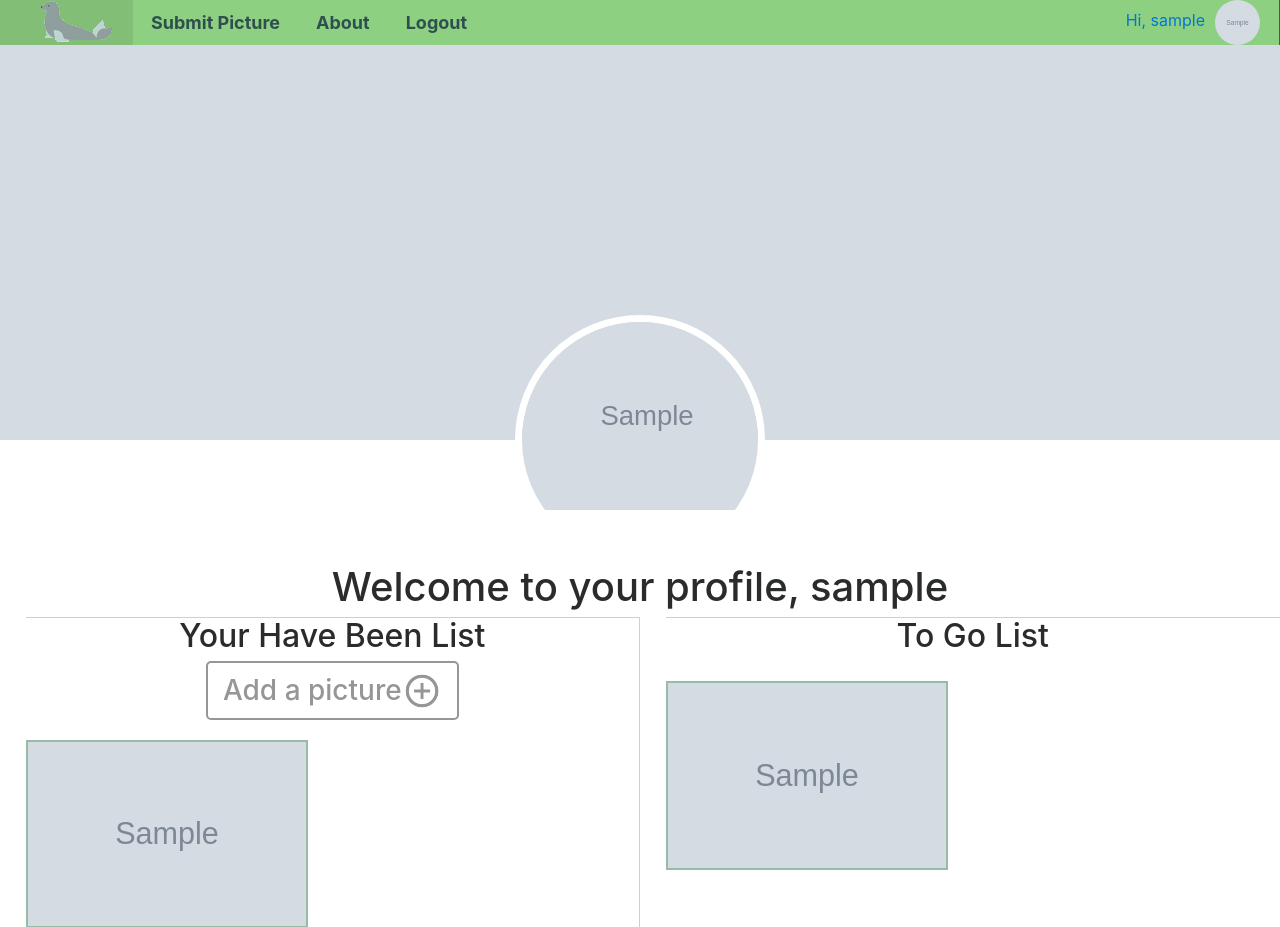
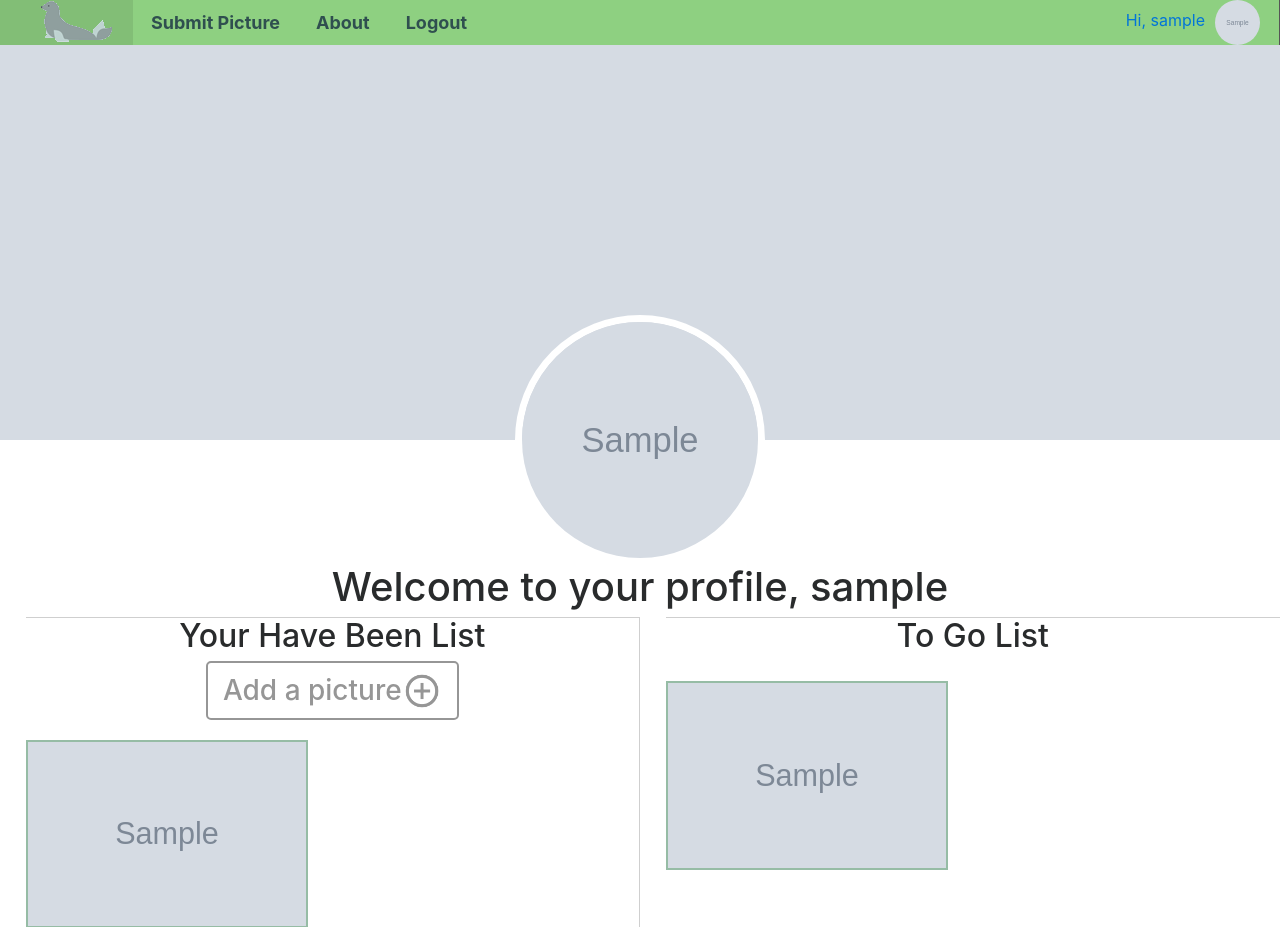
Before and after one commit to cynthi-a/Wandr, a Django app: page /wandr/profile/1/ in a window 1280 px wide. Shown: the top 927 px of the page. Run offline with Django 3.2, Linux system fonts and the light colour scheme; a user stored in the database is signed in; tables that the repository leaves empty hold one stand-in row (values such as "Sample post"); grey boxes marked "Sample" are stand-in pictures; some libraries are stand-ins or nearby versions.

Commit message:
Resized profile image

```diff
--- a/static/css/style.css
+++ b/static/css/style.css
@@ -90,7 +90,11 @@
 }
 
 .profile-picture-img {
-    width:250px;
+
+    height: 100%;
+    width: 100%;
+    object-fit: cover;
+    overflow: hidden;
 }
 .edit-pencil-img {
     height:60px;
```
